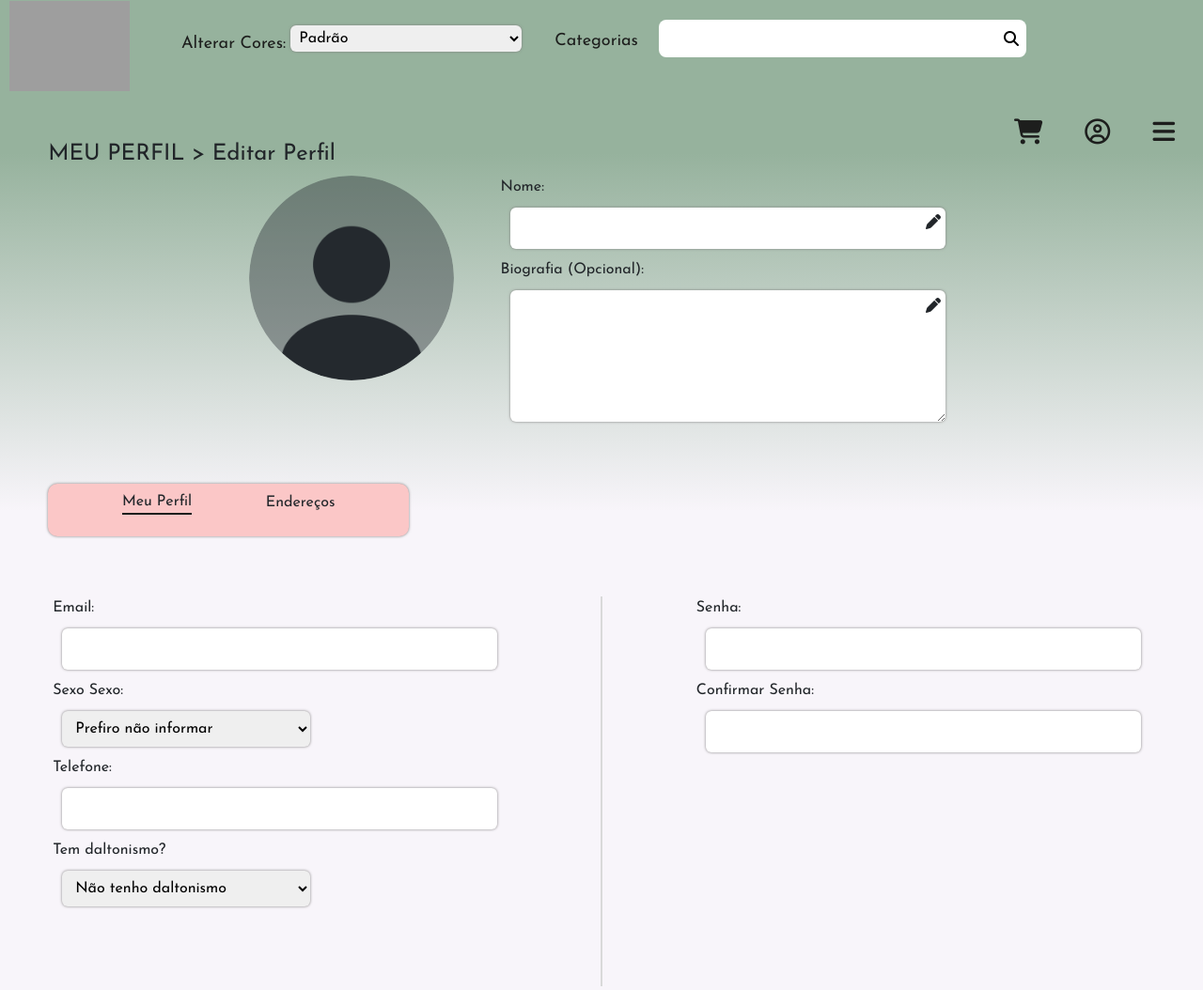
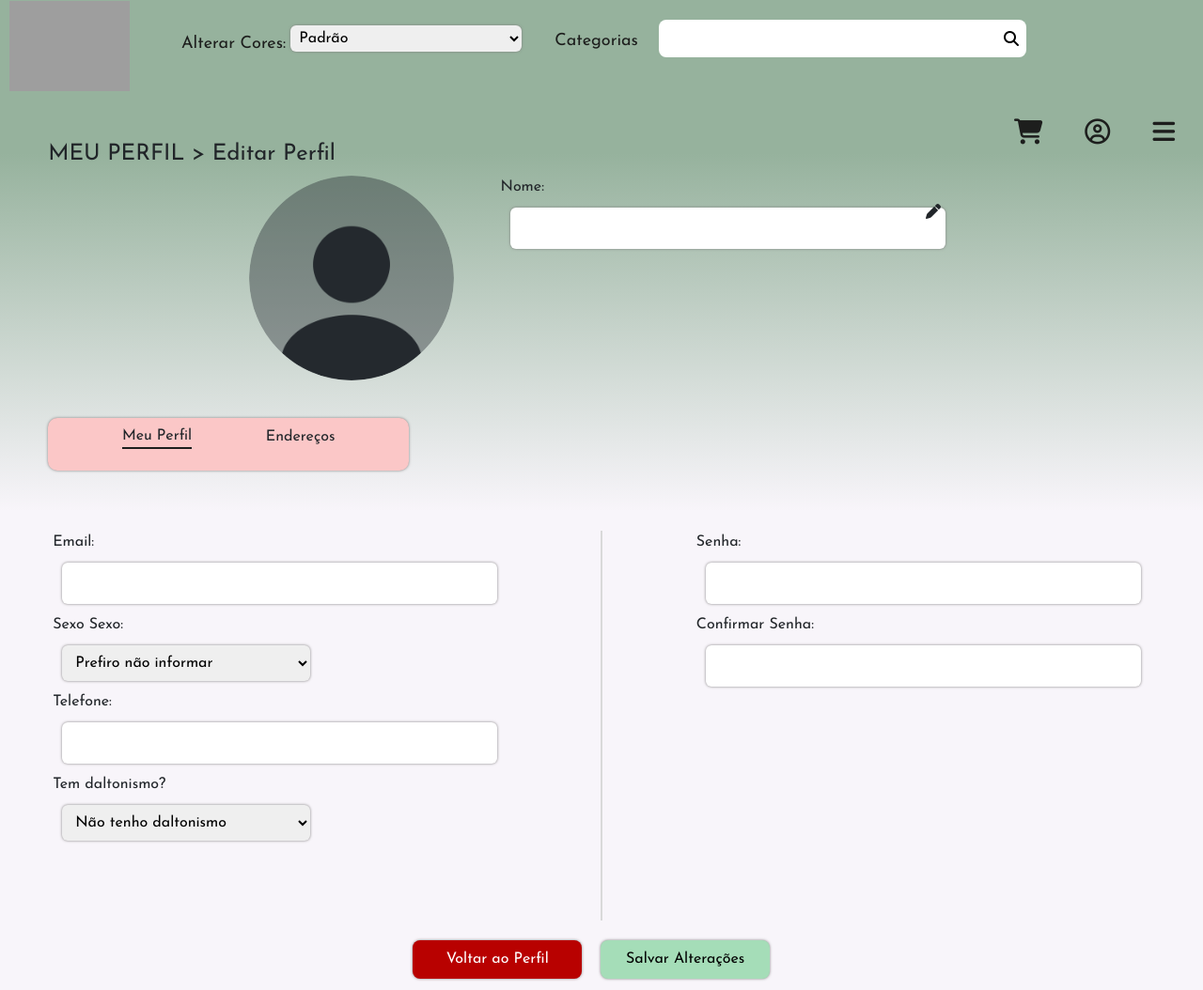
Before and after one commit to osakirii/bookersgalaxy_src, a PHP site: page /perfil/editarPerfil.php in a window 1280 px wide. Shown: the top 1054 px of the page at 94% size. Run offline with PHP 8.4, Linux system fonts and the light colour scheme; data comes from the database, SQL or seed files in the repository; data that the repository does not hold is empty; some libraries are stand-ins or nearby versions; some web fonts are replaced; grey boxes are pictures that could not be loaded.

Commit message:
tirei a biografia pq n faz sentido

```diff
--- a/css/perfil.css
+++ b/css/perfil.css
@@ -25,6 +25,10 @@ button{
     display: flex;
     justify-content: center;
     margin-bottom: 0;
+
+        & p{
+            font-size: 20px;
+        }
 }
 
 img{
@@ -91,10 +95,6 @@ img{
     position: absolute;
     right: 3%;
     top: 15%;
-
-        &#dois{
-            top: 48%;
-        }
 }
 
 #mudarEdit{
--- a/perfil/editarPerfil.php
+++ b/perfil/editarPerfil.php
@@ -25,8 +25,6 @@
                         <form action="salvar_perfil.php" method="post" enctype="multipart/form-data" id="formPerfil">
                             Nome: <i class="fas fa-pen"></i>
                             <input type="text" placeholder="<?php echo $nomeUsuario ?>" maxlength="100">
-                            Biografia (Opcional): <i class="fas fa-pen" id="dois"></i>
-                            <textarea placeholder="" rows="5"></textarea>
                         </form>
                     </section>
 
--- a/perfil/perfil.php
+++ b/perfil/perfil.php
@@ -26,8 +26,6 @@
                 <div class="perfilContainer">
 
                     <p>| <?php echo $nomeUsuario ?></p>
-                    <p>| Biografia: x x x x x xxxxx xxxxxxxxx xxx xxx xxxxx xx xxx xxxx x xx
-                         xxxxxx xx xx xxx xx xx xxxxxx x x x x x </p>
                     <a href="editarPerfil.php">
                         <i class="fas fa-pen-to-square"></i><p>Editar Perfil</p>
                 </a>
```
